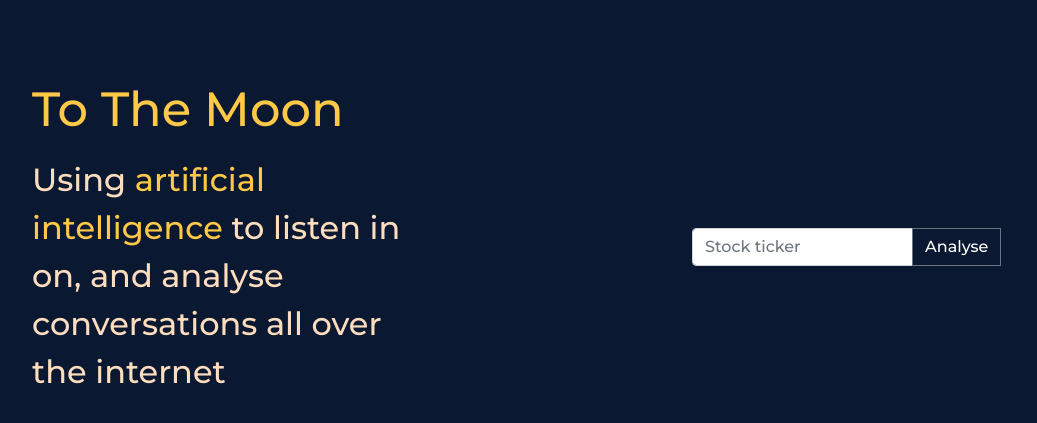
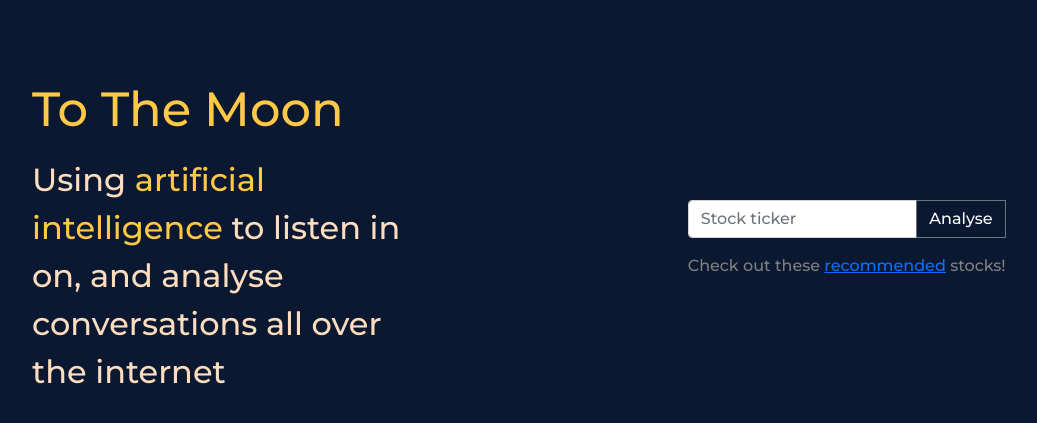
Before and after one commit to Jiaaa-yang/orbital-to-the-moon, a Flask app: page / in a window 1280 px wide. Shown: the part 179-602 px from the top of the page, without its empty margins (0-1037 px from the left). Run offline with Flask 2, Linux system fonts and the light colour scheme; data that the repository does not hold is empty; parts of the project's set-up code (start-up, migrations or seed data) failed here and were passed over; some libraries are stand-ins or nearby versions.

Commit message:
Add stock recommendation feature
Use the cache to find bullish stocks and provide this list of
stocks to users as recommendation. Implemented as a modal
in web application.

```diff
--- a/analysis/cache.py
+++ b/analysis/cache.py
@@ -1,7 +1,8 @@
+import pymongo
 from os import getenv
 from copy import deepcopy
 from pymongo import MongoClient
-from datetime import datetime
+from datetime import datetime, timedelta
 from api.tweet import Tweet
 
 
@@ -84,3 +85,33 @@ def get_cached_analysis(symbol):
     result['bullish_tweets'] = [Tweet(**attributes) for attributes in result['bullish_tweets']]
     result['bearish_tweets'] = [Tweet(**attributes) for attributes in result['bearish_tweets']]
     return True, result
+
+
+def get_recommended_stocks():
+    """Gets recommended stocks from the cache
+
+    Query recommended stocks from the cache, which is defined as those
+    with a bullish prediction and is not older than 1 day ago. Also sorts
+    them by confidence level of the prediction such that the most
+    confident bullish prediction is first in the returned list
+
+    Returns:
+        list: List of sorted dictionary with the following keys:
+            'symbol': symbol of stock of corresponding analysis result
+            'confidence_level': confidence level of the prediction
+            'datetime': datetime of this prediction, in DD-MM-YYYY HH:MM format
+
+    """
+    one_day_ago = datetime.now() - timedelta(days=1)
+    bullish_stocks = cache.find({'is_bullish': True, 'time': {"$gt": one_day_ago}}).sort('confidence_level', pymongo.DESCENDING)
+    recommended_stocks = []
+    for stock in bullish_stocks:
+        result = {
+            'symbol': stock['symbol'],
+            'confidence_level': "{:.2f}".format(stock['confidence_level']),
+            'datetime': (stock['time'] + timedelta(hours=8)).strftime("%d-%m-%Y %H:%M")
+        }
+        recommended_stocks.append(result)
+
+    # Return up to top ten bullish stocks
+    return recommended_stocks[:10]
--- a/flask_app/static/main.css
+++ b/flask_app/static/main.css
@@ -36,6 +36,10 @@ GENERAL
     font-size: 1.6rem;
 }
 
+.grey-text {
+    color: #808080;
+}
+
 /*
 HOMEPAGE
  */
@@ -68,9 +72,19 @@ HOMEPAGE
 }
 
 .alert {
-	color: white;
-	font-size: 0.8rem;
-	font-weight: 400;
+    color: white;
+    font-size: 0.8rem;
+    font-weight: 400;
+}
+
+/* RECOMMENDED STOCKS MODAL */
+.modal {
+    color: black;
+}
+
+.recommended-text {
+    font-size: 1.0rem;
+    color: #808080;
 }
 
 /*
--- a/flask_app/templates/index.html
+++ b/flask_app/templates/index.html
@@ -33,6 +33,7 @@
                 </button>
               </div>
             </div>
+            <p class="recommended-text form-text mt-3">Check out these <a href="" data-bs-toggle="modal" data-bs-target="#recommendedStocks">recommended</a> stocks!</p>
           </form>
         </div>
       </div>
@@ -52,4 +53,52 @@
     </div>
   </div>
 </div>
+
+<!-- Recommended stocks modal -->
+<div class="modal fade" id="recommendedStocks" tabindex="-1" aria-hidden="true">
+  <div class="modal-dialog modal-dialog-centered modal-lg">
+    <div class="modal-content">
+      <div class="modal-header">
+        <h5 class="modal-title">Bullish stocks</h5>
+        <button type="button" class="btn-close" data-bs-dismiss="modal" aria-label="Close"></button>
+      </div>
+      <div class="modal-body">
+        <p>
+          Below is a list of stocks that were given a bullish prediction by our model, searched by other
+          users within the past 24 hours.
+        </p>
+        <table class="table">
+          <thead>
+            <tr>
+              <th scope="col">Stock symbol</th>
+              <th scope="col">Confidence level</th>
+              <th scope="col">Timestamp (GMT+8)</th>
+            </tr>
+          </thead>
+          <tbody>
+            {% if recommended_stocks == [] %}
+              <tr>
+                <td class="grey-text" colspan="3">There seems to be no bullish stocks searched by our users so far :(</td>
+              </tr>
+            {% else %}
+              {% for stock in recommended_stocks %}
+                <tr>
+                  <td><a class="favourite-stocks" href="{{ url_for('analysis.analysis', symbol=stock.symbol) }}">{{ stock.symbol }}</a></td>
+                  <td>{{ stock.confidence_level }}%</td>
+                  <td>{{ stock.datetime }}</td>
+                </tr>
+              {% endfor %}
+            {% endif %}
+          </tbody>
+        </table>
+        <div class="pt-5"><small>Note: If the prediction was fetched some time ago, the sentiment may change based on more recent tweets.
+          Check the most recent analysis by clicking on the link to the stocks!
+        </small></div>
+      </div>
+      <div class="modal-footer">
+        <button type="button" class="btn btn-secondary" data-bs-dismiss="modal">Close</button>
+      </div>
+    </div>
+  </div>
+</div>
 {% endblock %}
--- a/flask_app/views/home.py
+++ b/flask_app/views/home.py
@@ -4,6 +4,7 @@ from flask import (
 from .analysis import analysis
 from analysis.models import analyse_sentiment
 from vaderSentiment.vaderSentiment import SentimentIntensityAnalyzer
+from analysis.cache import get_recommended_stocks
 
 
 analyzer = SentimentIntensityAnalyzer()
@@ -15,7 +16,8 @@ def home():
         ticker = request.form['ticker'].upper()
         return analysis(ticker)
 
-    return render_template('index.html')
+    recommended_stocks = get_recommended_stocks()
+    return render_template('index.html', recommended_stocks=recommended_stocks)
 
 
 @bp.route('/contact', methods=["GET"])
```
